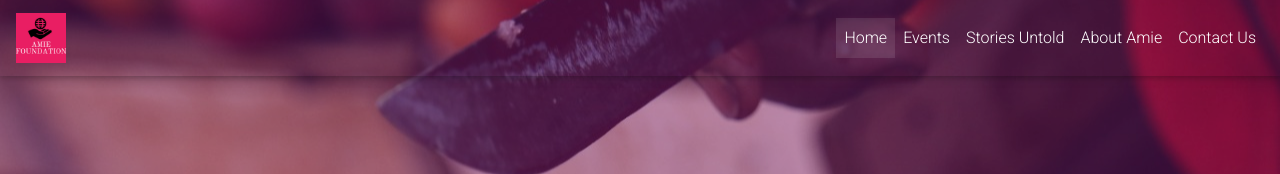
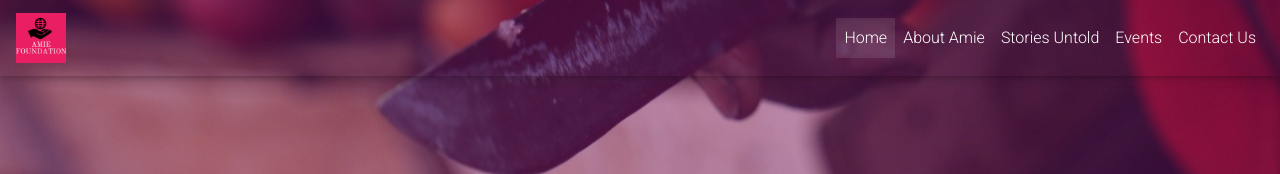
Before and after one commit to Diana-nyamai/CharityFundWebsite, a React (Create React App) app: page / in a window 1280 px wide. Shown: the top 174 px of the page. Built offline with nearby package versions, Linux system fonts and the light colour scheme.

Commit message:
homepage udate

```diff
--- a/src/Pages/homepage/HomePage.js
+++ b/src/Pages/homepage/HomePage.js
@@ -42,14 +42,16 @@ class Homepage extends React.Component {
                     <Nav.Link href="/">Home</Nav.Link>
                   </MDBNavItem>
                   <MDBNavItem>
-                    <Nav.Link href="/EventPage">Events</Nav.Link>
+                    <Nav.Link href="/AboutPage">About Amie</Nav.Link>
                   </MDBNavItem>
-                  <MDBNavItem>
+                   <MDBNavItem>
                   <Nav.Link href="/StoriesUntold">Stories Untold</Nav.Link>
                 </MDBNavItem>
                   <MDBNavItem>
-                    <Nav.Link href="/AboutPage">About Amie</Nav.Link>
+                    <Nav.Link href="/EventPage">Events</Nav.Link>
                   </MDBNavItem>
+
+
                   <MDBNavItem>
                     <Nav.Link href="/ContactPage">Contact Us</Nav.Link>
                   </MDBNavItem>
```
Also changed, not shown: 1 other file (tests, documents, lock files or other folders).
